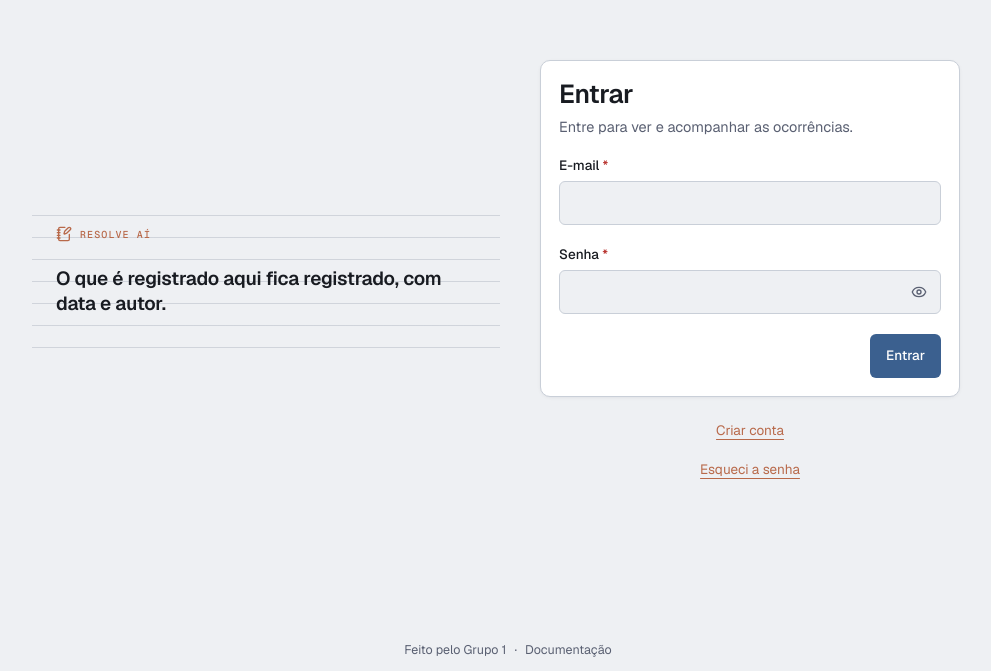
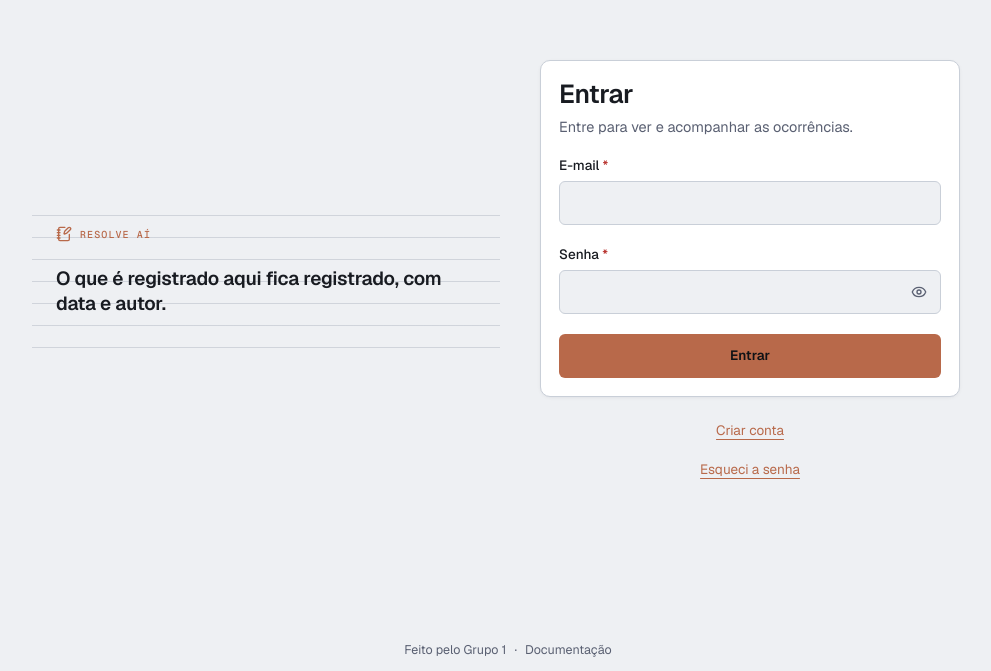
Before and after one commit to natanjunior/8FSDT-Hackathon, a Next.js app: page /entrar in a window 1280 px wide. Shown: the part 129-800 px from the top of the page, without its empty margins (132-1123 px from the left). Built offline with nearby package versions, Linux system fonts and the light colour scheme; no server answers.

Commit message:
feat(64): entrar, criar conta, pedir entrada e editar viram o botao principal, e os dois primeiros ocupam o cartao

```diff
--- a/src/interface/componentes/campo.tsx
+++ b/src/interface/componentes/campo.tsx
@@ -245,6 +245,7 @@ export function Aviso({ tom = "recusa", children }: { tom?: "recusa" | "nota"; c
 export function RodapeDoFormulario({
   obrigatorios,
   todosObrigatorios = false,
+  larguraCheia = false,
   children,
 }: {
   obrigatorios: number;
@@ -255,10 +256,20 @@ export function RodapeDoFormulario({
    * `aria-required`, e quem lê a tela vê a marca.
    */
   todosObrigatorios?: boolean;
+  /**
+   * **O botão ocupa a largura do cartão** (item 64, troca 3): Entrar e Criar conta, que têm uma ação só e
+   * um cartão de 420 px. A coluna não vira linha em `sm`, e o botão estica pelo `align-items: stretch`
+   * da coluna. Os outros formulários continuam com o botão à direita.
+   */
+  larguraCheia?: boolean;
   children: ReactNode;
 }) {
   return (
-    <div className="flex flex-col gap-3 sm:flex-row sm:items-center sm:justify-end">
+    <div
+      className={
+        larguraCheia ? "flex flex-col gap-3" : "flex flex-col gap-3 sm:flex-row sm:items-center sm:justify-end"
+      }
+    >
       {obrigatorios > 0 && !todosObrigatorios && (
         <p className="text-tinta-fraca text-meta sm:mr-auto">
           <span aria-hidden="true" className="text-destructive">
@@ -267,7 +278,9 @@ export function RodapeDoFormulario({
           {obrigatorios === 1 ? "campo obrigatório" : "campos obrigatórios"}
         </p>
       )}
-      <div className="flex flex-col-reverse gap-2.5 sm:flex-row">{children}</div>
+      <div className={larguraCheia ? "flex flex-col gap-2.5" : "flex flex-col-reverse gap-2.5 sm:flex-row"}>
+        {children}
+      </div>
     </div>
   );
 }
--- a/src/interface/componentes/edicao-de-nome.tsx
+++ b/src/interface/componentes/edicao-de-nome.tsx
@@ -124,11 +124,8 @@ export function EdicaoDeNome(props: Propriedades) {
       todosObrigatorios
       aoEnviar={aoEnviar}
       gatilho={
-        <Button
-          type="button"
-          variant="outline"
-          className="border-linha text-interface min-h-11 rounded-sm px-4 has-[>svg]:px-4"
-        >
+        /* **Principal** desde o item 64: é a única ação do cartão, em /meus-dados e em /configuracao. */
+        <Button type="button" variant="marca" className="text-interface min-h-11 rounded-sm px-4 has-[>svg]:px-4">
           <Pencil aria-hidden="true" />
           Editar
         </Button>
--- a/src/interface/componentes/formulario-de-cadastro.tsx
+++ b/src/interface/componentes/formulario-de-cadastro.tsx
@@ -175,8 +175,8 @@ export function FormularioDeCadastro() {
           {(controle) => <EntradaDeSenha controle={controle} name="senha" autoComplete="new-password" />}
         </Campo>
 
-        <RodapeDoFormulario obrigatorios={3} todosObrigatorios>
-          <Button type="submit" disabled={aguardando} className="text-interface min-h-11 px-4">
+        <RodapeDoFormulario obrigatorios={3} todosObrigatorios larguraCheia>
+          <Button type="submit" variant="marca" disabled={aguardando} className="text-interface min-h-11 w-full px-4">
             <IndicadorDeEnvio ativo={aguardando} />
             {aguardando ? "Criando…" : "Criar conta"}
           </Button>
--- a/src/interface/componentes/formulario-de-entrada.tsx
+++ b/src/interface/componentes/formulario-de-entrada.tsx
@@ -91,11 +91,11 @@ export function FormularioDeEntrada({
           )}
         </Campo>
 
-        <RodapeDoFormulario obrigatorios={2} todosObrigatorios>
+        <RodapeDoFormulario obrigatorios={2} todosObrigatorios larguraCheia>
           {/* O alvo é o piso do guia §4, 44 px — o mesmo de T-04. É a pessoa com uma mão no corrimão, o
               cenário literal do RNF6, e duas alturas para o mesmo controle era a divergência que o guia
-              existe para tirar. */}
-          <Button type="submit" disabled={aguardando} className="text-interface min-h-11 px-4">
+              existe para tirar. **Principal e na largura do cartão** desde o item 64. */}
+          <Button type="submit" variant="marca" disabled={aguardando} className="text-interface min-h-11 w-full px-4">
             <IndicadorDeEnvio ativo={aguardando} />
             {aguardando ? "Entrando…" : "Entrar"}
           </Button>
--- a/src/interface/componentes/formulario-de-pedido-de-entrada.tsx
+++ b/src/interface/componentes/formulario-de-pedido-de-entrada.tsx
@@ -356,7 +356,7 @@ export function FormularioDePedidoDeEntrada({
         {/* **A nota sai só onde todo campo é obrigatório** (critério 44o.11): na variante de outra
             organização sobra o código, e só ele. Na primeira entrada o telefone é opcional, e a nota fica. */}
         <RodapeDoFormulario obrigatorios={1} todosObrigatorios={!primeiraEntrada}>
-          <Button type="submit" disabled={aguardando} className="text-interface min-h-11 px-4">
+          <Button type="submit" variant="marca" disabled={aguardando} className="text-interface min-h-11 px-4">
             <IndicadorDeEnvio ativo={aguardando} />
             {aguardando ? "Enviando…" : "Pedir entrada"}
           </Button>
```
Also changed, not shown: 1 other file (tests, documents, lock files or other folders).
